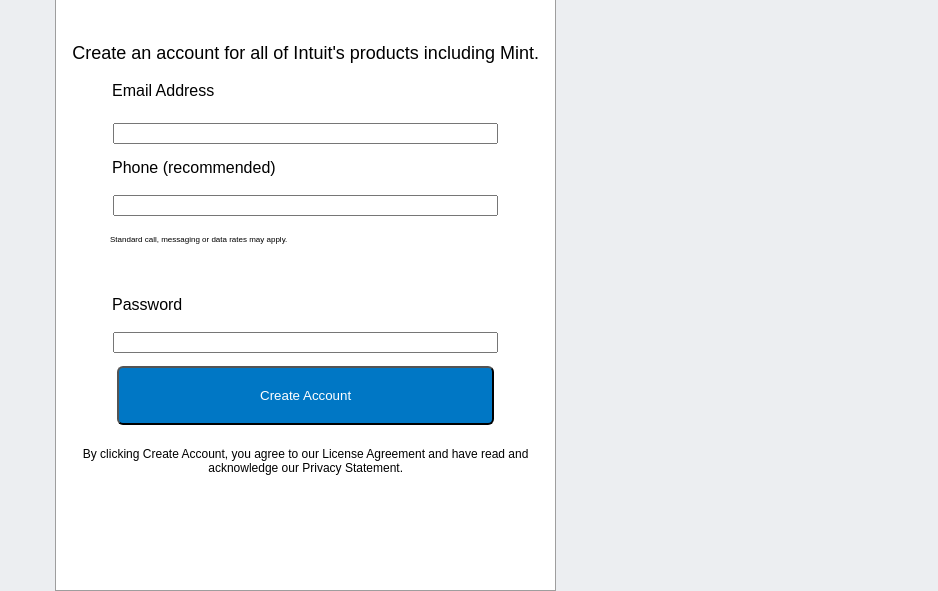
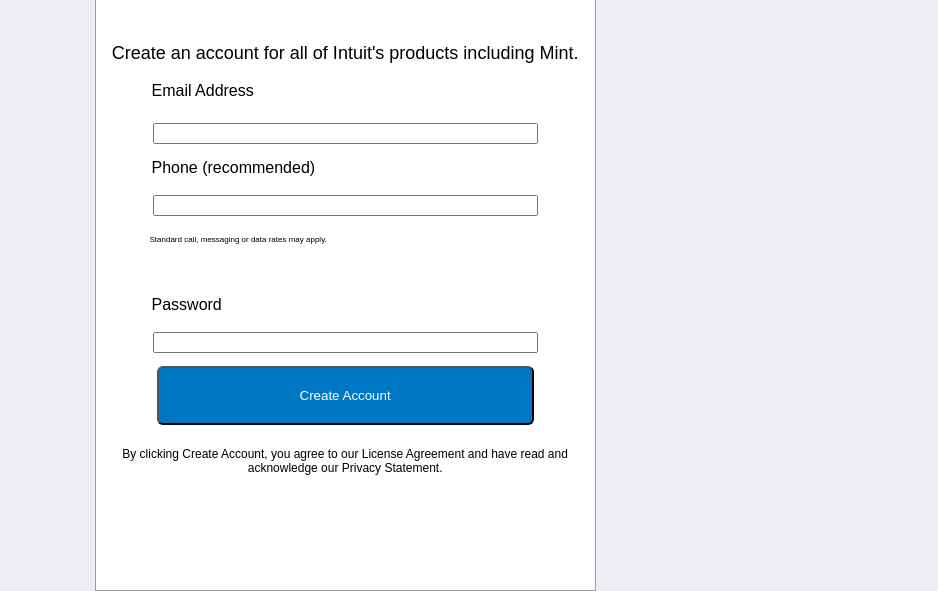
Before and after one commit to h-sarhan/mint-signup, a plain HTML site: page index.html in a window 1280 px wide. Shown: the part 411-1002 px from the top of the page, without its empty margins (342-1280 px from the left). Drawn offline with Linux system fonts and the light colour scheme.

Commit message:
Update style.css

```diff
--- a/style.css
+++ b/style.css
@@ -42,7 +42,7 @@ body {
   position: absolute;
   top: 300px;
   left: 50%;
-  margin-left: -243px;
+  margin-left: -203.5px;
   width: 39%;
   height: 700px;
   text-align: center;
```
